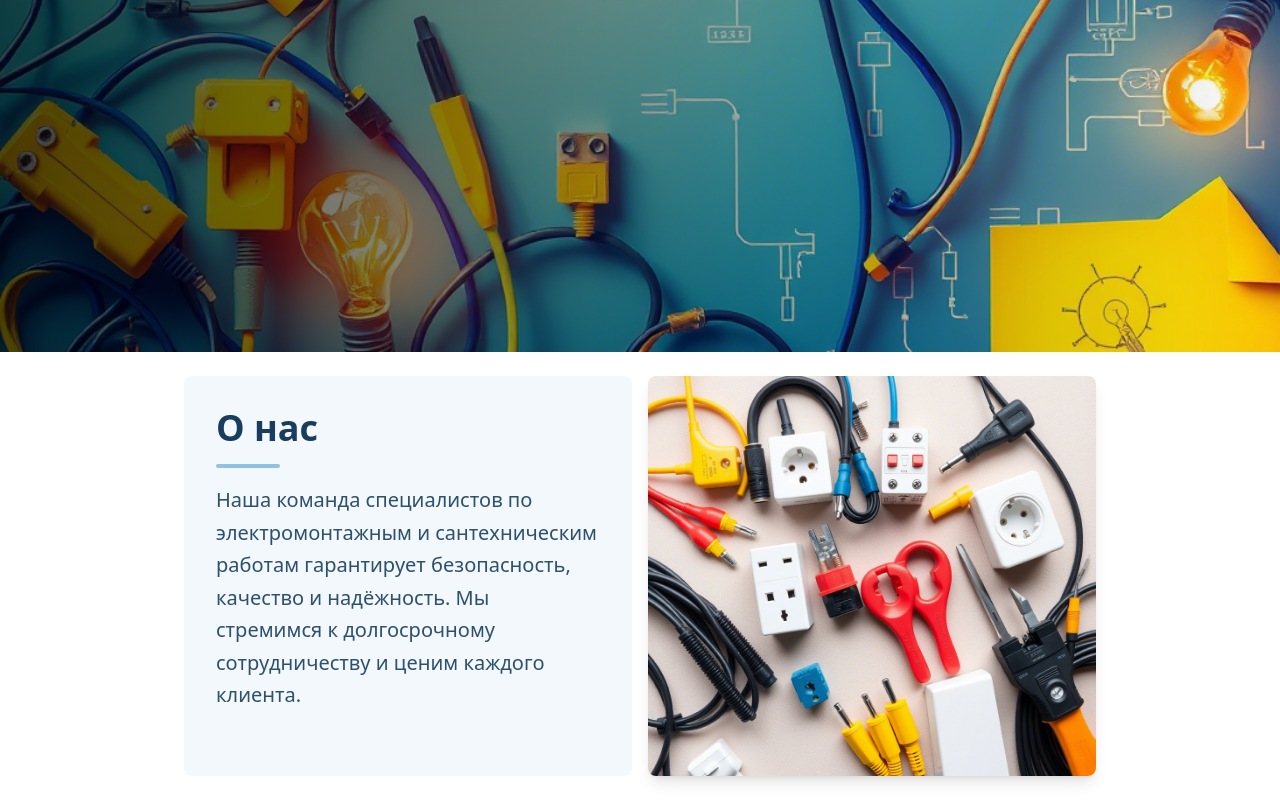
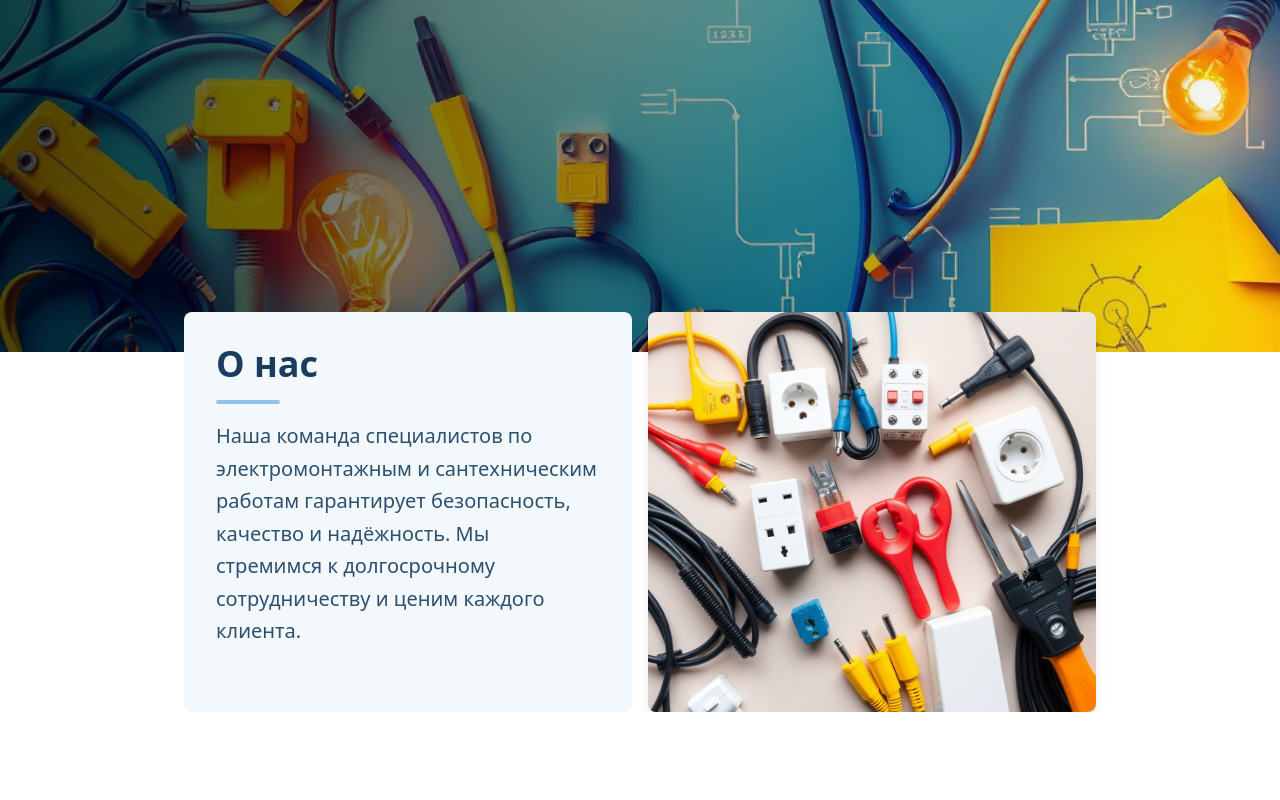
Before and after one commit to lexxik753/electrics, a Vue app: page / in a window 1280 px wide. Shown: the part 608-1408 px from the top of the page. After the commit the page ends 1320 px from the top, so only its background shows below. Built offline with nearby package versions, Linux system fonts and the light colour scheme; the HTML template or start-up script is replaced by a standard one.

Commit message:
fix position section about

```diff
--- a/src/blocks/About.vue
+++ b/src/blocks/About.vue
@@ -2,7 +2,7 @@
 </script>
 
 <template>
-    <section class="flex lg:flex-row md:flex-col lg:justify-center md:items-center gap-4 my-6">
+    <section class="flex lg:flex-row md:flex-col lg:justify-center md:items-center gap-4 -my-10 relative z-50">
         <div class=" w-full lg:w-[45%] xl:w-[35%] 2xl:w-[30%] p-6 lg:p-8 font-sans rounded-lg bg-[#F2F8FC] lg:h-[400px]">
             <h3 class="text-2xl lg:text-3xl xl:text-4xl font-bold text-[#1A3D5F]">О нас</h3>
             <hr class="w-16 my-4 border-2 border-[#90C2E7] rounded-full">
```
